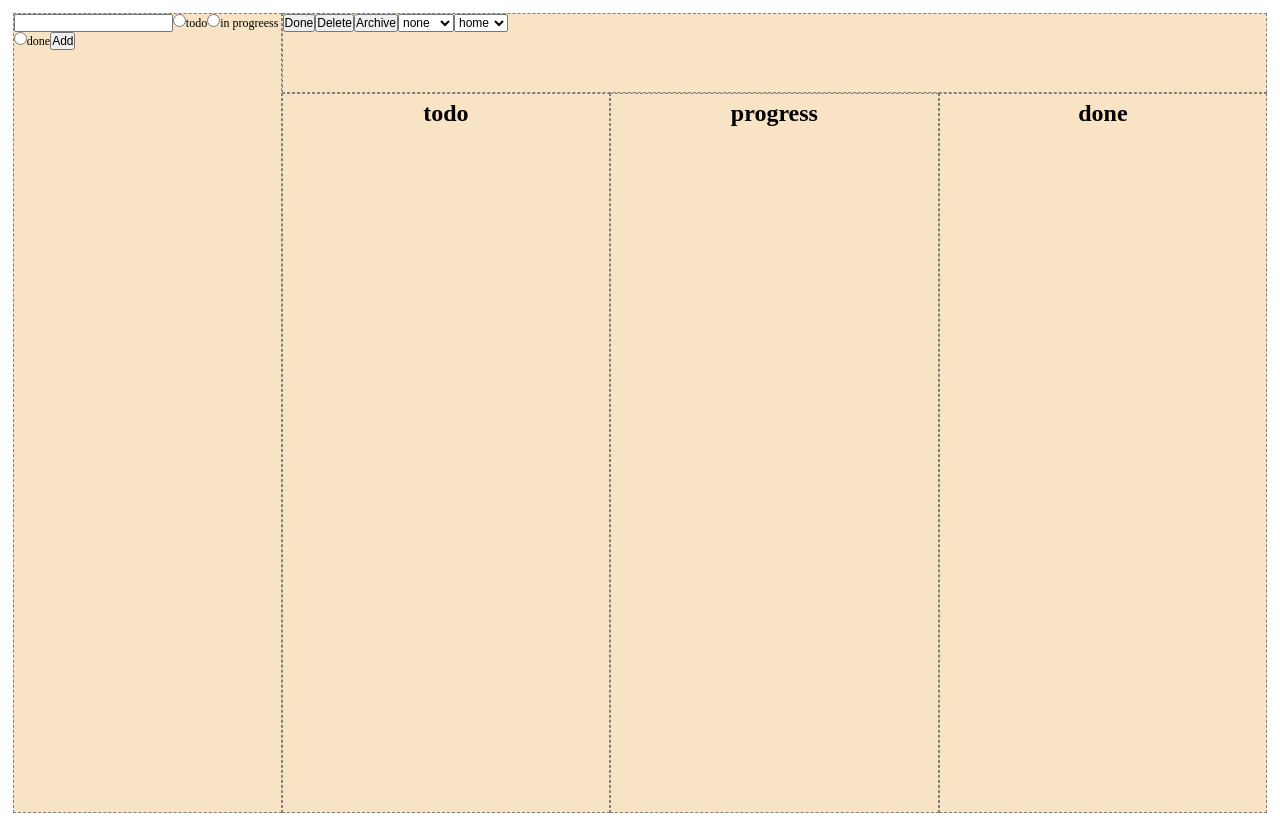
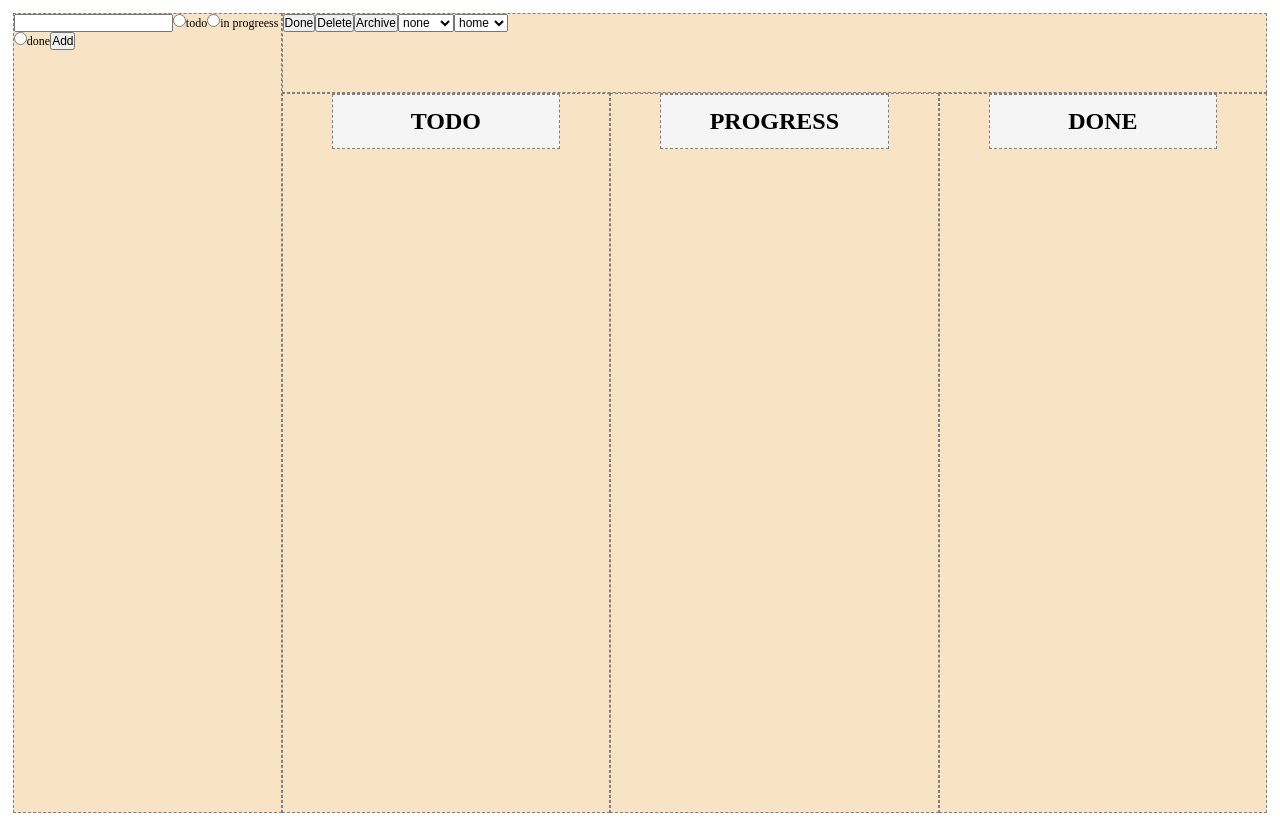
Before and after one commit to patrick-plue/todo_react, a React (Create React App) app: page / in a window 1280 px wide. Built offline with nearby package versions, Linux system fonts and the light colour scheme.

Commit message:
fix delete function

```diff
--- a/src/App.js
+++ b/src/App.js
@@ -46,7 +46,6 @@ function App() {
     const taskList = [...tasks];
     const newTaskList = taskList.filter((task) => task.selected === false);
     setTasks(newTaskList);
-    removeSelectStatus();
   }
 
   function changeProgressStatus(value) {
--- a/src/assets/list.css
+++ b/src/assets/list.css
@@ -8,6 +8,15 @@
 }
 
 .listTitle {
-  padding: 2%;
+  padding: 4%;
   font-size: 2rem;
+  background-color: whitesmoke;
+  border: 1px dashed gray;
+  width: 70%;
+  text-align: center;
+  text-transform: uppercase;
 }
+
+.listTitle:hover {
+  background-color: rgb(230, 204, 204);
+}
```
